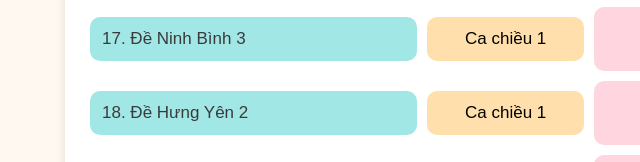
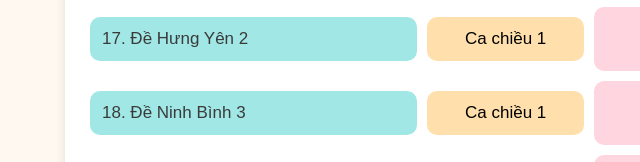
Before and after one commit to ketng91/-lopanhthayket.luyende, a plain HTML site: page index.html in a window 1280 px wide. Shown: the part 1901-2063 px from the top of the page, 0-640 px from the left. Drawn offline with Linux system fonts and the light colour scheme.

Commit message:
Add files via upload

```diff
--- a/index.html
+++ b/index.html
@@ -362,11 +362,11 @@ footer {
       <div class="study-session">Ca chiều 1</div>
       <div class="study-time">T4 13/5<br>1:45-3:15 pm</div>
       <a class="video-link" href="#">Video 1</a>
-      <a class="video-link" href="#">Video 2</a>
+      <a class="video-link" href="https://youtu.be/Sj3v8iU-eVI">Video 2</a>
     </li>
     <!-- ROW 17 -->
     <li class="toc-item">
-<a class="lesson-link" href="https://1drv.ms/b/c/1f67d43d980925ec/IQD0LfDarw2OSL8NVBlkaI_uAUksCLZPin0YLSKC28aaMds?e=VmyqMP">17. Đề Ninh Bình 3</a>
+<a class="lesson-link" href="https://1drv.ms/b/c/1f67d43d980925ec/IQC8Kep9Dex9QKJqs4eiREc9AaG6T1e9dlcWXdFGRvuuLtU?e=zktzAt">17. Đề Hưng Yên 2</a>
       <div class="study-session">Ca chiều 1</div>
       <div class="study-time">T6 15/5<br>1:45-3:15 pm</div>
       <a class="video-link" href="#">Video 1</a>
@@ -374,7 +374,7 @@ footer {
     </li>
     <!-- ROW 18 -->
     <li class="toc-item">
-<a class="lesson-link" href="https://1drv.ms/b/c/1f67d43d980925ec/IQC8Kep9Dex9QKJqs4eiREc9AaG6T1e9dlcWXdFGRvuuLtU?e=zktzAt">18. Đề Hưng Yên 2</a>
+<a class="lesson-link" href="https://1drv.ms/b/c/1f67d43d980925ec/IQD0LfDarw2OSL8NVBlkaI_uAUksCLZPin0YLSKC28aaMds?e=VmyqMP">18. Đề Ninh Bình 3</a>
       <div class="study-session">Ca chiều 1</div>
       <div class="study-time">T7 16/5<br>1:45-3:15 pm</div>
       <a class="video-link" href="#">Video 1</a>
```
